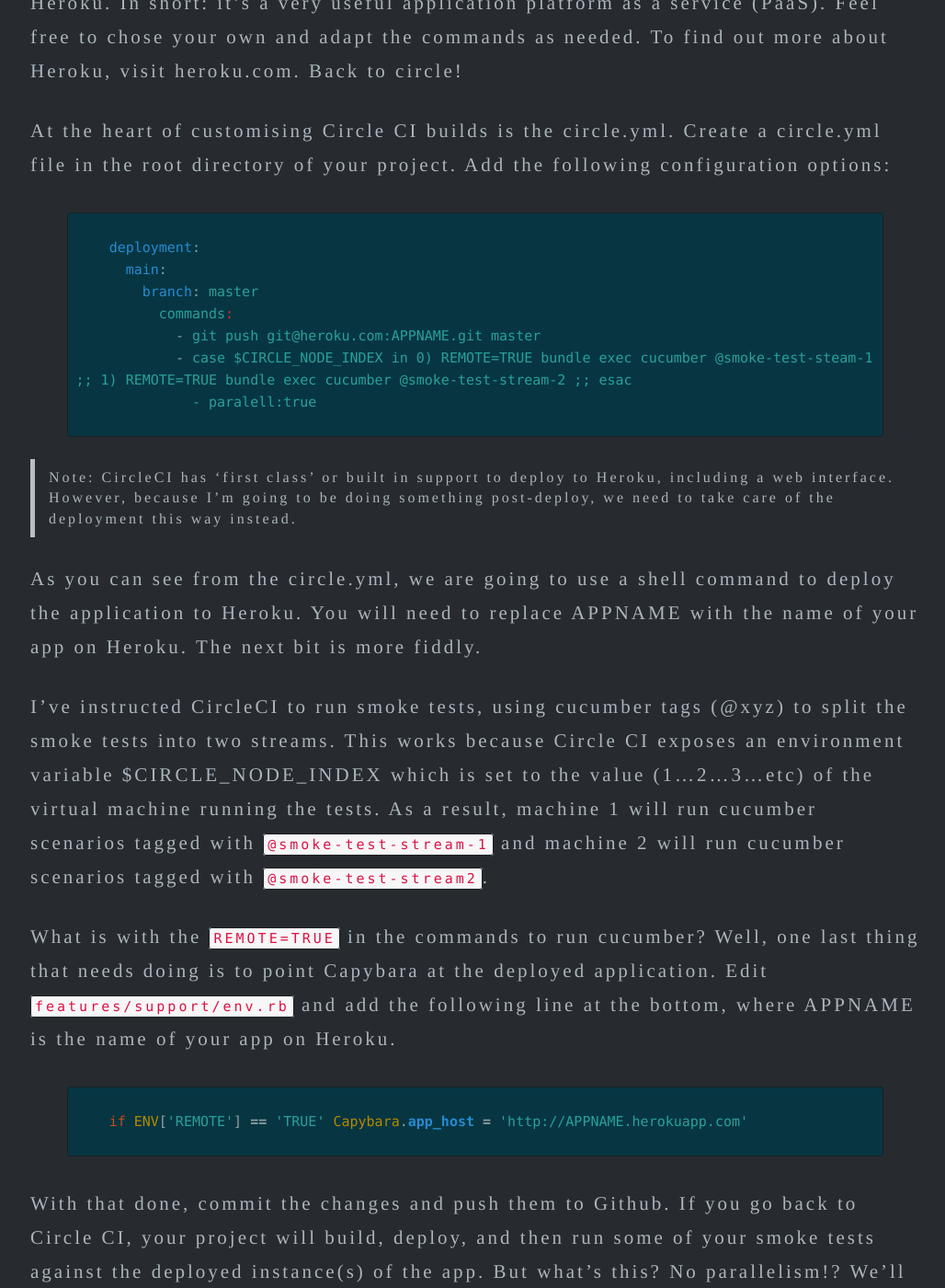
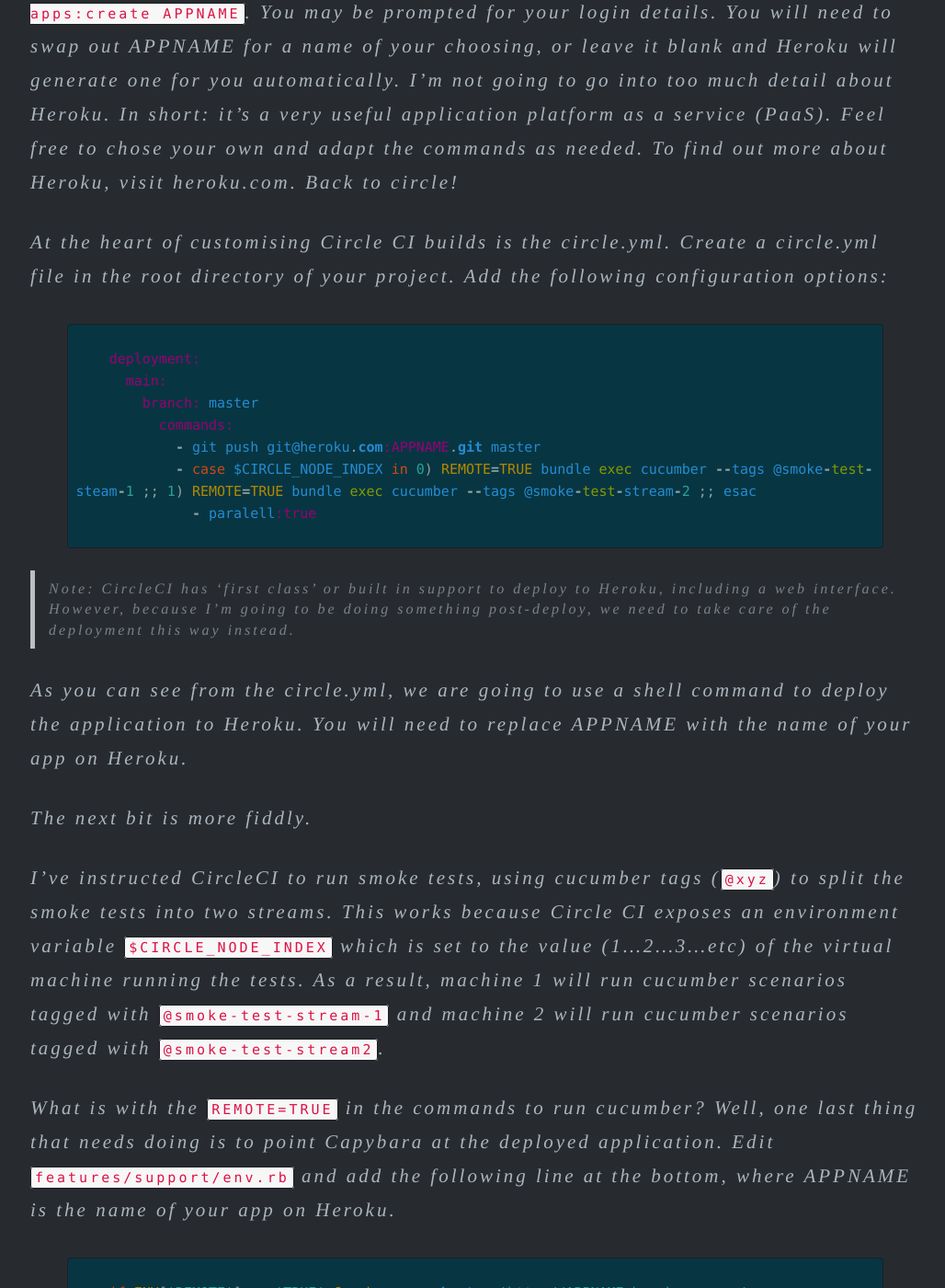
Before and after one commit to robertmackenzie/robertmackenzie.github.com, a Jekyll site: the page built from _posts/2013-04-13-circle-CI.md, in a window 1280 px wide and 1400 px high, scrolled down 5383 px. Shown: the whole window at 92% size, without its empty margins (123-1151 px from the left). Built offline with Jekyll 4.4.1, drawn with Linux system fonts in a browser that asks for light colours; nearby versions of some CDN libraries; library files that are not in the unit come from our copies; some of the changed text lies outside the part shown.

Commit message:
All italic, because...I quite like it. Perhaps a handwritten style font instead...?

```diff
--- a/_posts/2013-04-13-circle-CI.md
+++ b/_posts/2013-04-13-circle-CI.md
@@ -97,6 +99,8 @@
 
 Run the tests again `bundle exec cucumber` and they should pass. Then commit your changes (use git add -u to get the deleted index.html file added to the staging area) and push the project up to github!
 
+***
+
 Getting on Circle CI
 --------------------
 
@@ -112,6 +116,8 @@
 
 Expecting more? For many projects, Circle CI will do everything, reading in your settings and doing configuration almost automagically. Circle CI also offers many custom options.
 
+***
+
 Getting more interesting
 ------------------------
 
@@ -121,21 +127,23 @@
 
 At the heart of customising Circle CI builds is the circle.yml. Create a circle.yml file in the root directory of your project. Add the following configuration options:
 
-{% highlight yaml %}
+{% highlight ruby %}
     deployment:
       main:
         branch: master
           commands:
             - git push git@heroku.com:APPNAME.git master
-            - case $CIRCLE_NODE_INDEX in 0) REMOTE=TRUE bundle exec cucumber @smoke-test-steam-1 ;; 1) REMOTE=TRUE bundle exec cucumber @smoke-test-stream-2 ;; esac
+            - case $CIRCLE_NODE_INDEX in 0) REMOTE=TRUE bundle exec cucumber --tags @smoke-test-steam-1 ;; 1) REMOTE=TRUE bundle exec cucumber --tags @smoke-test-stream-2 ;; esac
               - paralell:true
 {% endhighlight %}
 
 > Note: CircleCI has 'first class' or built in support to deploy to Heroku, including a web interface.  However, because I'm going to be doing something post-deploy, we need to take care of the deployment this way instead.
 
-As you can see from the circle.yml, we are going to use a shell command to deploy the application to Heroku. You will need to replace APPNAME with the name of your app on Heroku. The next bit is more fiddly.
+As you can see from the circle.yml, we are going to use a shell command to deploy the application to Heroku. You will need to replace APPNAME with the name of your app on Heroku.
 
-I've instructed CircleCI to run smoke tests, using cucumber tags (@xyz) to split the smoke tests into two streams. This works because Circle CI exposes an environment variable $CIRCLE_NODE_INDEX which is set to the value (1...2...3...etc) of the virtual machine running the tests. As a result, machine 1 will run cucumber scenarios tagged with `@smoke-test-stream-1` and machine 2 will run cucumber scenarios tagged with `@smoke-test-stream2`.
+The next bit is more fiddly.
+
+I've instructed CircleCI to run smoke tests, using cucumber tags (`@xyz`) to split the smoke tests into two streams. This works because Circle CI exposes an environment variable `$CIRCLE_NODE_INDEX` which is set to the value (1...2...3...etc) of the virtual machine running the tests. As a result, machine 1 will run cucumber scenarios tagged with `@smoke-test-stream-1` and machine 2 will run cucumber scenarios tagged with `@smoke-test-stream2`.
 
 What is with the `REMOTE=TRUE` in the commands to run cucumber? Well, one last thing that needs doing is to point Capybara at the deployed application. Edit `features/support/env.rb` and add the following line at the bottom, where APPNAME is the name of your app on Heroku.
 
--- a/css/main.css
+++ b/css/main.css
@@ -1,6 +1,16 @@
 body {
    color: #ACB5BD;
    padding-bottom: 100px;
+}
+
+.main-content a {
+   border-bottom: 2px solid #073642;
+   padding-bottom: 4px;
+}
+
+.main-content a:hover {
+   text-decoration: none;
+   color: #cb4b16;
 }
 
 .align-justify {
@@ -13,6 +23,7 @@
 }
 
 .main-content {
+   font-style: italic;
    font-family: Times, serif;
    font-size: 21px;
    line-height: 37px;
@@ -21,6 +32,7 @@
 
 .main-conent h1, .main-content h2 {
    font-family:"Helvetica Neue",Helvetica,Arial,sans-serif;
+   font-style: normal;
    padding-top: 40px;
    padding-bottom: 4px;
 }
@@ -31,9 +43,18 @@
 }
 
 code, pre {
+   font-style: normal;
    font-family: Menlo, Monaco, Consolas, 'Courier New', monospace;
    font-size: 15px;
    line-height: 24px;
+}
+
+blockquote {
+   color: #7a8288;
+}
+
+blockquote:hover {
+   color: #7a8288;
 }
 
 pre {
```
Also changed, not shown: other parts of _posts/2013-04-13-circle-CI.md (+8 -4 lines), 1 other file.
